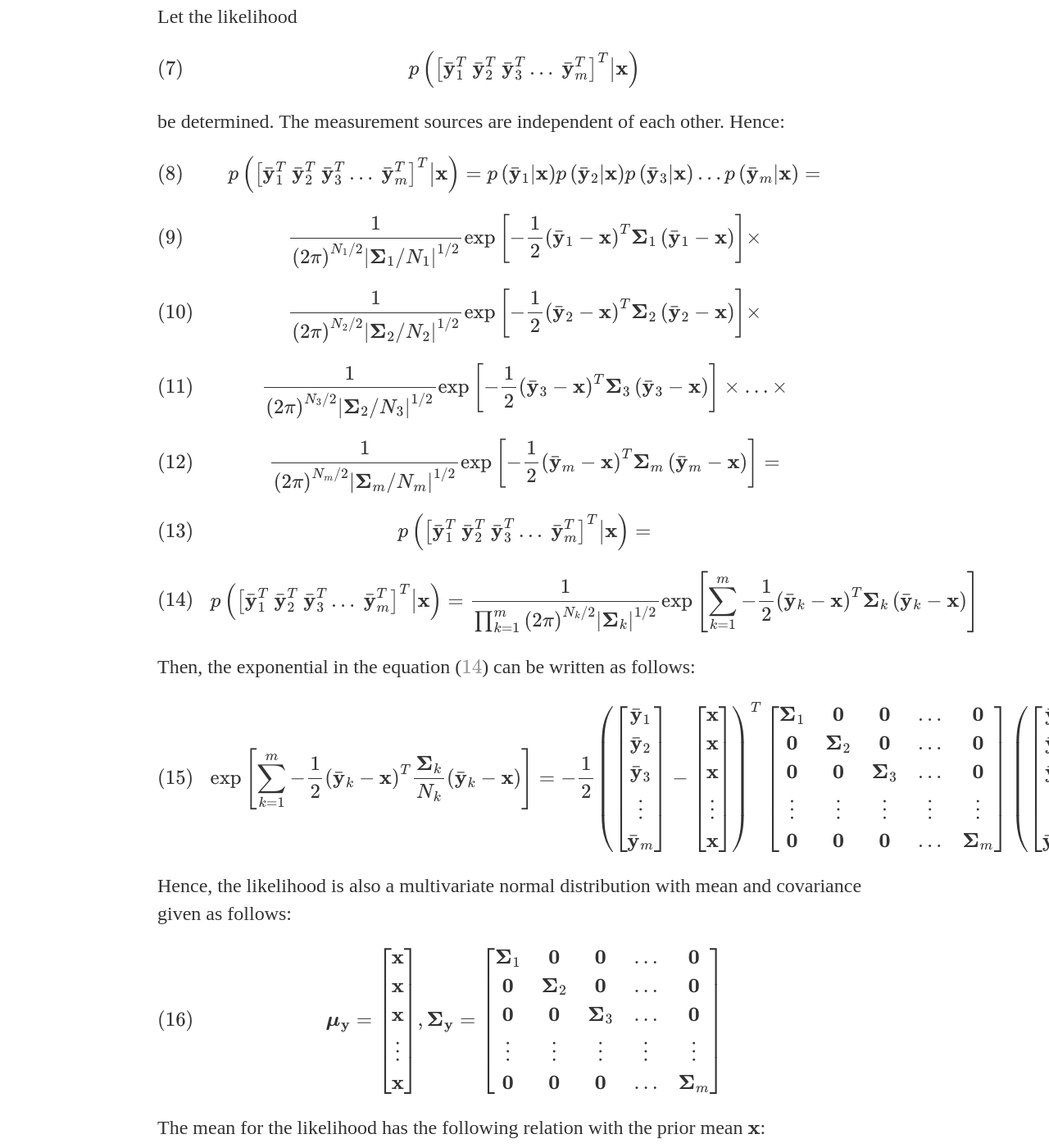
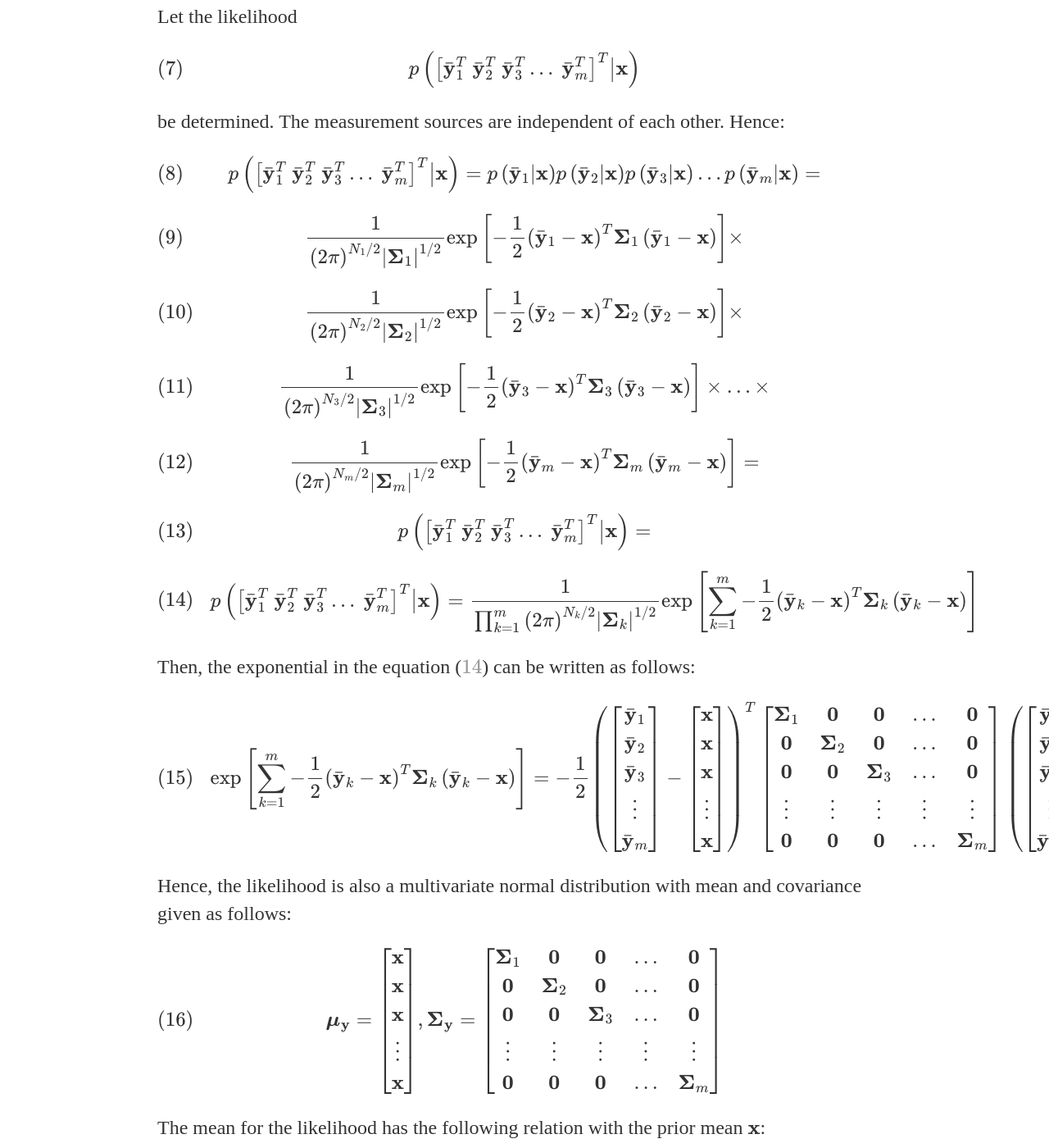
Before and after one commit to SaffetGokcenSen/saffetgokcensen.github.io, a Jekyll site: the page built from _posts/2020-08-13-inferring-an-unknown-vector-using-noisy-measurements-from-multiple-devices.md, in a window 1280 px wide and 1400 px high, scrolled down 1575 px. Shown: the whole window at 82% size. Built offline with Jekyll 4.4.1, drawn with Linux system fonts in a browser that asks for light colours.

Commit message:
corrected a typographic error

```diff
--- a/_posts/2020-08-13-inferring-an-unknown-vector-using-noisy-measurements-from-multiple-devices.md
+++ b/_posts/2020-08-13-inferring-an-unknown-vector-using-noisy-measurements-from-multiple-devices.md
@@ -41,16 +41,16 @@ be determined. The measurement sources are independent of each other. Hence:
     p\left(\left[\bar{\mathbf{y}}\_{1}^{T} \ \bar{\mathbf{y}}\_{2}^{T} \ \bar{\mathbf{y}}\_{3}^{T} \dotso  \ \bar{\mathbf{y}}\_{m}^{T}\right]^{T}\big | \mathbf{x}\right)=p\left(\bar{\mathbf{y}}\_{1}| \mathbf{x}\right)p\left(\bar{\mathbf{y}}\_{2}| \mathbf{x}\right)p\left(\bar{\mathbf{y}}\_{3}| \mathbf{x}\right)\dotso p\left(\bar{\mathbf{y}}\_{m}| \mathbf{x}\right)=
 \end{equation}
 \begin{equation}
-    \frac{1}{\left(2\pi\right)^{N\_{1}/2}\left |\boldsymbol{\Sigma}\_{1}/N\_{1} \right |^{1/2}}\exp\left[-\frac{1}{2}\left(\bar{\mathbf{y}}\_{1}-\mathbf{x}\right)^{T}\boldsymbol{\Sigma}\_{1}\left(\bar{\mathbf{y}}\_{1}-\mathbf{x}\right)\right] \times
+    \frac{1}{\left(2\pi\right)^{N\_{1}/2}\left |\boldsymbol{\Sigma}\_{1} \right |^{1/2}}\exp\left[-\frac{1}{2}\left(\bar{\mathbf{y}}\_{1}-\mathbf{x}\right)^{T}\boldsymbol{\Sigma}\_{1}\left(\bar{\mathbf{y}}\_{1}-\mathbf{x}\right)\right] \times
 \end{equation}
 \begin{equation}
-    \frac{1}{\left(2\pi\right)^{N\_{2}/2}\left |\boldsymbol{\Sigma}\_{2}/N\_{2} \right |^{1/2}}\exp\left[-\frac{1}{2}\left(\bar{\mathbf{y}}\_{2}-\mathbf{x}\right)^{T}\boldsymbol{\Sigma}\_{2}\left(\bar{\mathbf{y}}\_{2}-\mathbf{x}\right)\right] \times
+    \frac{1}{\left(2\pi\right)^{N\_{2}/2}\left |\boldsymbol{\Sigma}\_{2} \right |^{1/2}}\exp\left[-\frac{1}{2}\left(\bar{\mathbf{y}}\_{2}-\mathbf{x}\right)^{T}\boldsymbol{\Sigma}\_{2}\left(\bar{\mathbf{y}}\_{2}-\mathbf{x}\right)\right] \times
 \end{equation}
 \begin{equation}
-    \frac{1}{\left(2\pi\right)^{N\_{3}/2}\left |\boldsymbol{\Sigma}\_{2}/N\_{3} \right |^{1/2}}\exp\left[-\frac{1}{2}\left(\bar{\mathbf{y}}\_{3}-\mathbf{x}\right)^{T}\boldsymbol{\Sigma}\_{3}\left(\bar{\mathbf{y}}\_{3}-\mathbf{x}\right)\right] \times \dotso \times
+    \frac{1}{\left(2\pi\right)^{N\_{3}/2}\left |\boldsymbol{\Sigma}\_{3} \right |^{1/2}}\exp\left[-\frac{1}{2}\left(\bar{\mathbf{y}}\_{3}-\mathbf{x}\right)^{T}\boldsymbol{\Sigma}\_{3}\left(\bar{\mathbf{y}}\_{3}-\mathbf{x}\right)\right] \times \dotso \times
 \end{equation}
 \begin{equation}
-    \frac{1}{\left(2\pi\right)^{N\_{m}/2}\left |\boldsymbol{\Sigma}\_{m}/N\_{m} \right |^{1/2}}\exp\left[-\frac{1}{2}\left(\bar{\mathbf{y}}\_{m}-\mathbf{x}\right)^{T}\boldsymbol{\Sigma}\_{m}\left(\bar{\mathbf{y}}\_{m}-\mathbf{x}\right)\right]=
+    \frac{1}{\left(2\pi\right)^{N\_{m}/2}\left |\boldsymbol{\Sigma}\_{m} \right |^{1/2}}\exp\left[-\frac{1}{2}\left(\bar{\mathbf{y}}\_{m}-\mathbf{x}\right)^{T}\boldsymbol{\Sigma}\_{m}\left(\bar{\mathbf{y}}\_{m}-\mathbf{x}\right)\right]=
 \end{equation}
 \begin{equation}
     p\left(\left[\bar{\mathbf{y}}\_{1}^{T} \ \bar{\mathbf{y}}\_{2}^{T} \ \bar{\mathbf{y}}\_{3}^{T} \dotso  \ \bar{\mathbf{y}}\_{m}^{T}\right]^{T}\big | \mathbf{x}\right)=
@@ -61,7 +61,7 @@ be determined. The measurement sources are independent of each other. Hence:
 \end{equation}
 Then, the exponential in the equation (\ref{likelihood}) can be written as follows:
 \begin{equation}
-    \exp \left[\sum\_{k=1}^{m} -\frac{1}{2}\left(\bar{\mathbf{y}}\_{k}-\mathbf{x}\right)^{T}\frac{\boldsymbol{\Sigma}\_{k}}{N\_{k}}\left(\bar{\mathbf{y}}\_{k}-\mathbf{x}\right)\right]=-\frac{1}{2}\left (\begin{bmatrix}
+    \exp \left[\sum\_{k=1}^{m} -\frac{1}{2}\left(\bar{\mathbf{y}}\_{k}-\mathbf{x}\right)^{T}\boldsymbol{\Sigma}\_{k}\left(\bar{\mathbf{y}}\_{k}-\mathbf{x}\right)\right]=-\frac{1}{2}\left (\begin{bmatrix}
         \bar{\mathbf{y}}\_{1} \newline
         \bar{\mathbf{y}}\_{2} \newline
         \bar{\mathbf{y}}\_{3} \newline
```
